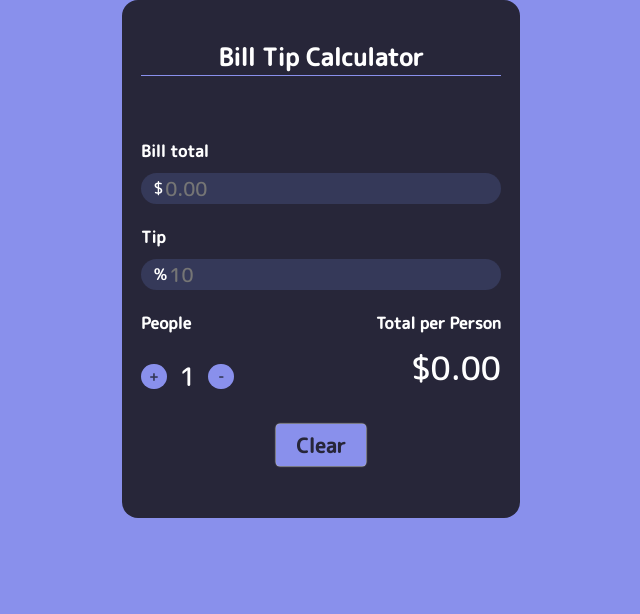
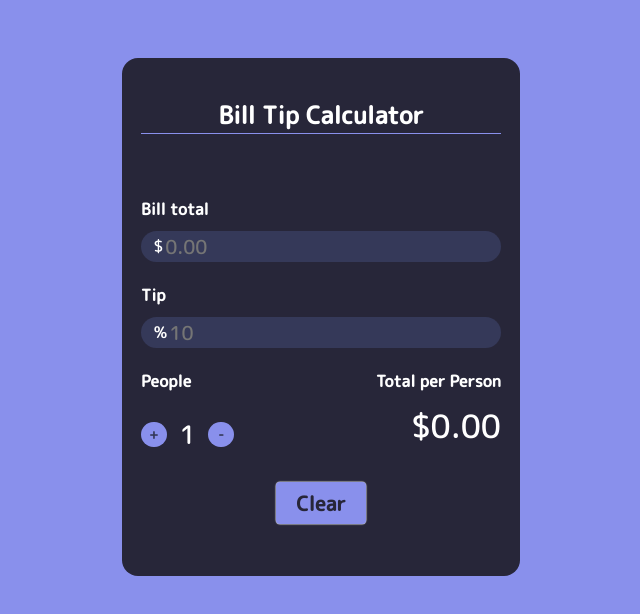
Before and after one commit to TeeAkinlade/bill-tip-calculator, a plain HTML site: page index.html in a window 1280 px wide. Shown: the whole page, without its empty margins (319-959 px from the left). Drawn offline with Linux system fonts and the light colour scheme.

Commit message:
Update billcal.css

```diff
--- a/billcal.css
+++ b/billcal.css
@@ -8,8 +8,6 @@
     display: flex;
     justify-content: center;
     align-items: center;
-    margin: auto;
-
   }
 
   .wrapper {
@@ -19,7 +17,7 @@
     background: #272639;
     border-radius: 1rem;
     padding: 1.2rem;
-    margin: auto;
+    margin-top: 50px
   }
   h2{
     text-align: center;
```
